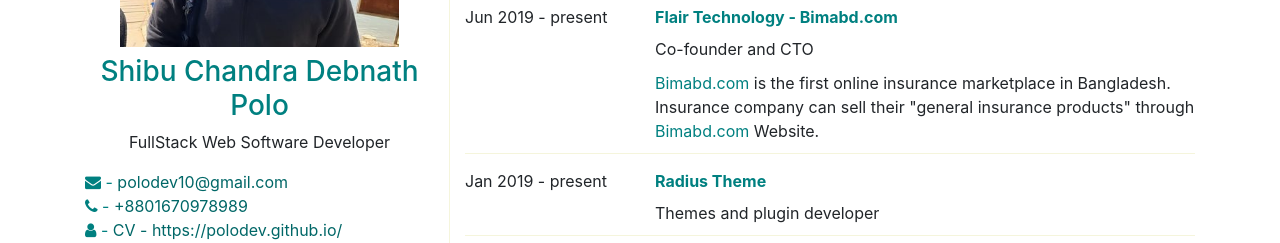
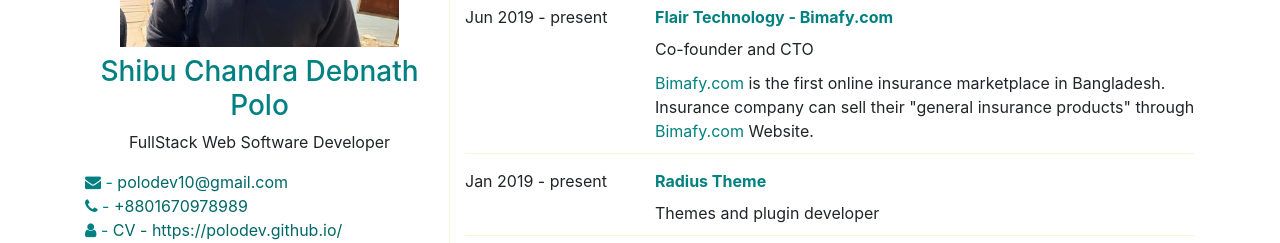
Before and after one commit to polodev/polodev.github.io, a website: page index.html in a window 1280 px wide. Shown: the part 256-499 px from the top of the page. Drawn offline with Linux system fonts and the light colour scheme.

Commit message:
--updated--

```diff
--- a/index.html
+++ b/index.html
@@ -148,10 +148,10 @@
 								Jun 2019 - present
 							</div>
 							<div class='col-md-9'>
-								<p class='company'>Flair Technology - <a href="https://bimabd.com">Bimabd.com</a> </p>
+								<p class='company'>Flair Technology - <a href="https://bimafy.com">Bimafy.com</a> </p>
 								<div class='description'>
 									<p class="role">Co-founder and CTO</p>
-									<p class="role"><a href="https://bimabd.com">Bimabd.com</a> is the first online insurance marketplace in Bangladesh. <br> Insurance company can sell their "general insurance products" through <a href="https://bimabd.com">Bimabd.com</a> Website.</p>
+									<p class="role"><a href="https://bimafy.com">Bimafy.com</a> is the first online insurance marketplace in Bangladesh. <br> Insurance company can sell their "general insurance products" through <a href="https://bimafy.com">Bimafy.com</a> Website.</p>
 								</div>
 								<!-- /.description -->
 								<!-- /.company -->
```
